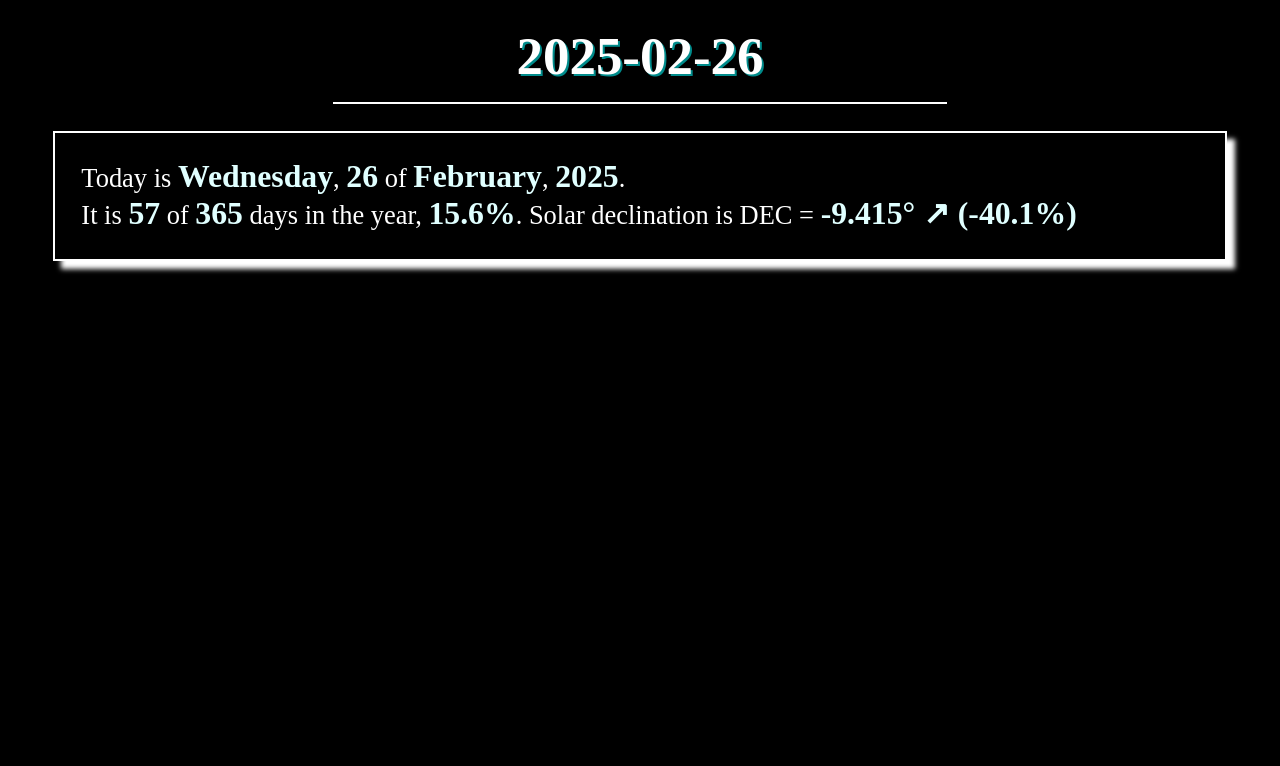
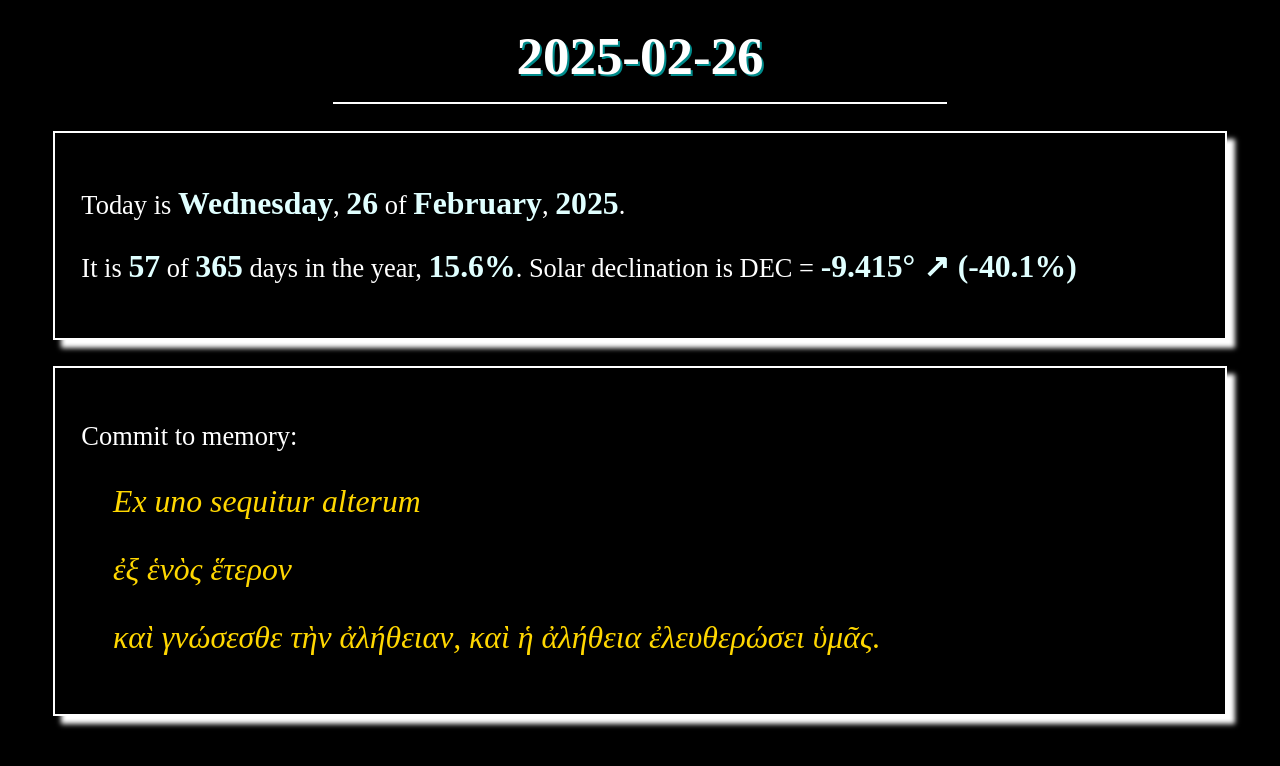
Before and after one commit to heliotech/daily_document, a plain HTML site: page docs/index.html in a window 1280 px wide. Drawn offline with Linux system fonts and the light colour scheme.

Commit message:
Memory lane

```diff
--- /dev/null
+++ b/docs/assets/memory.json
@@ -0,0 +1,9 @@
+
+const memorylane = {  /* with 'const' only one variable, when more: without (discouraged) */
+    "1": {"item": "Ex uno sequitur alterum",
+          "def": "From one, the other follows"},
+    "2": {"item": "ἐξ ἑνὸς ἕτερον",
+          "def": "One leads to another (lit. from one another)"},
+    "3": {"item": "καὶ γνώσεσθε τὴν ἀλήθειαν, καὶ ἡ ἀλήθεια ἐλευθερώσει ὑμᾶς.",
+          "def": "kai gnōsesthe tēn alētheian, kai hē alētheia eleutherōsei hymas"}
+}
--- a/docs/assets/style.css
+++ b/docs/assets/style.css
@@ -95,7 +95,7 @@ width: 20em; height: 3em;
   }
 
 div a {
-    color: "mintcream;"; position: absolute; bottom: 0; right: 0.5em;
+    color: mintcream; position: absolute; bottom: 0; right: 0.5em;
     text-decoration: none;
   }
 
--- a/docs/index.html
+++ b/docs/index.html
@@ -5,8 +5,9 @@
     <meta name="viewport" content="width=device-width, initial-scale=1.0">
     <title>Daily document</title>
     <link rel="stylesheet" href="assets/style.css">
+    <link rel="stylesheet" href="assets/style.css">
+    <link rel="icon" type="image/png" href="assets/sunny.png">
     <style type="text/css">
-        * {margin: 0; padding: 0;}
         html {background-color: black; }
         body {background-color: black; color: white;
               min-height: 100vh; }
@@ -25,6 +26,18 @@
                              title="bla">...</span></p>
 
     </div>
+
+<div class="theborder" style="position: relative">
+
+  <div id="memorylanediv">
+    Commit to memory:
+
+  </div>
+
+  <script src="assets/memory.json"></script>
+
+</div>
+
 
     <script defer>
       const dayNames = {
@@ -120,6 +133,16 @@
         decElement.data_tooltip = `${DEC_rel.toFixed(1)}%`;
         console.log("decElement.title: ", decElement.title);
         console.log("decElement.data_tooltip: ", decElement.datatolltip);
+
+        // setting contents of div#memorylane
+        const memorylaneElement = document.getElementById("memorylanediv");
+
+        var contents = "<p>Commit to memory:</p>"
+        for (const key in memorylane) {
+          contents += `<p class="mitem tooltip" data-tooltip="${memorylane[key]['def']}">${memorylane[key]['item']}</p>\n`;
+        };
+        memorylaneElement.innerHTML = contents;
+
     </script>
 </body>
 </html>
```
Also changed, not shown: docs/assets/sunny.png (added), 1 other file.
